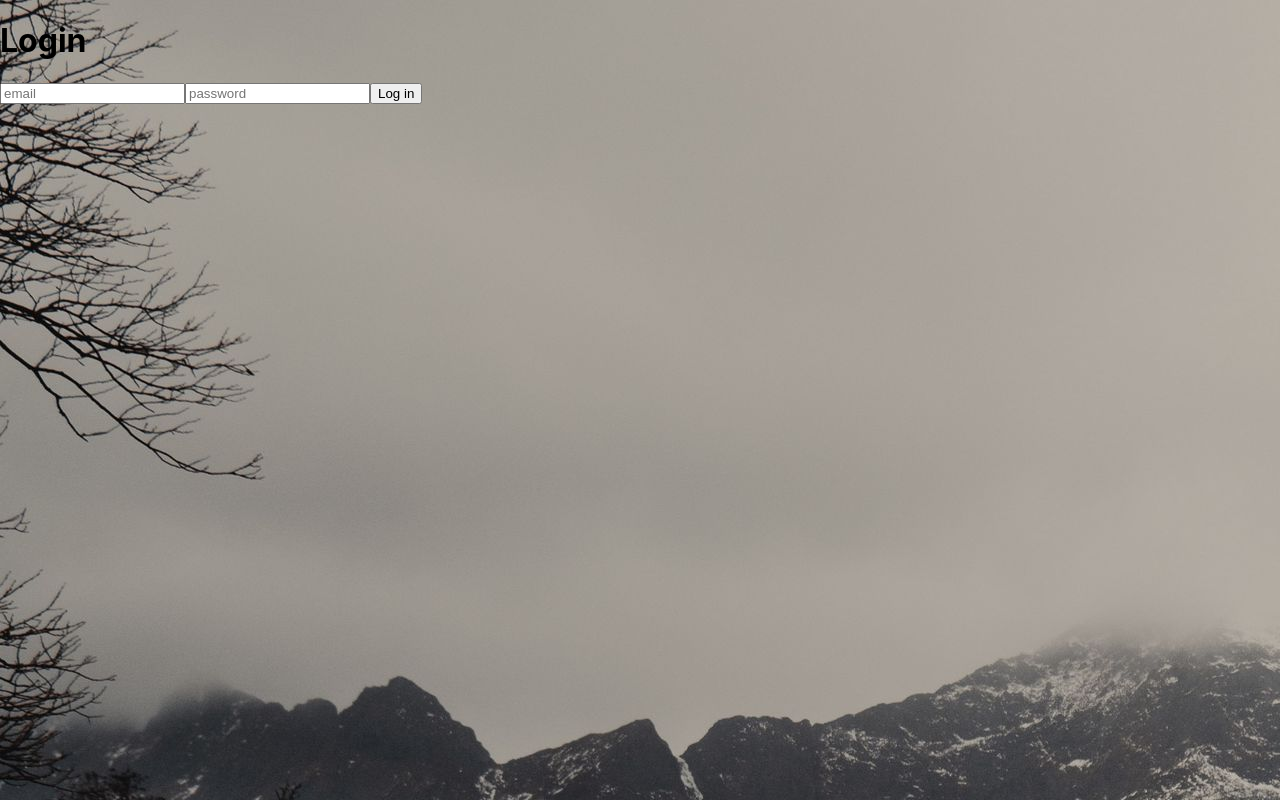
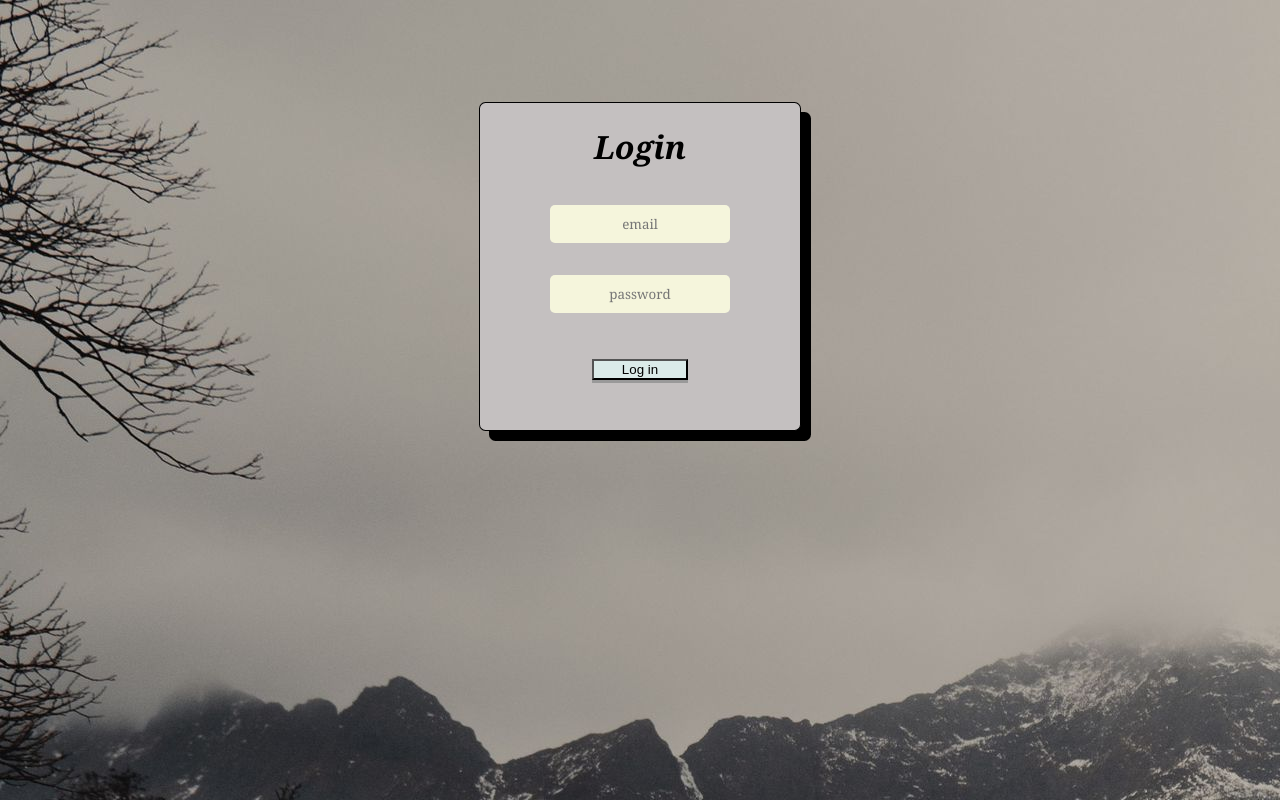
Before and after one commit to byczu123/zjedz.my_clone, a React (Create React App) app in the folder react_frontend/: page /login in a window 1280 px wide. Built offline with nearby package versions, Linux system fonts and the light colour scheme; the HTML template or start-up script is replaced by a standard one.

Commit message:
login and register page without alerts from node

```diff
--- a/react_frontend/src/components/Navbar.js
+++ b/react_frontend/src/components/Navbar.js
@@ -1,7 +1,6 @@
 import './Navbar.css'
 import logo from '../assets/restaurant_icon.jpg'
 import {Link} from 'react-router-dom'
-
 
 function Navbar() {
     return(
--- a/react_frontend/src/pages/HomePage.css
+++ b/react_frontend/src/pages/HomePage.css
@@ -8,6 +8,7 @@ body{
     justify-content: center;
 }
 .gallery-photo{
+    min-width: 400px;
     vertical-align: top;
     margin: 50px;
     width: 102%;
--- a/react_frontend/src/pages/LoginPage.js
+++ b/react_frontend/src/pages/LoginPage.js
@@ -1,5 +1,6 @@
 import React from 'react'
 import { useRef } from 'react'
+import './RegisterPage.css'
 
 const LoginPage = () => {
 
@@ -34,7 +35,7 @@ const LoginPage = () => {
   }
 
   return (
-    <div>
+    <div className='container'>
       <h1>
         Login
       </h1>
--- /dev/null
+++ b/react_frontend/src/pages/RegisterPage.css
@@ -0,0 +1,45 @@
+
+
+.container{
+    background-color: rgb(196, 192, 192);
+    margin-left: auto;
+    margin-right: auto;
+    margin-top: 8%;
+    max-width: 25%;
+    display: flex;
+    border: 1px solid;
+    border-radius: 2%;
+    flex-direction: column;
+    align-items: center;
+    font-family: Georgia, 'Times New Roman', Times, serif;
+    font-weight: bold;
+    font-style: italic;
+    box-shadow: 10px 10px;
+    width: 50%;
+}
+input{
+    background-color: beige;
+    border: 1px;
+    border-radius: 5px;
+    font-family: Georgia, 'Times New Roman', Times, serif;
+    text-align: center;
+    padding: 10px;
+    margin: 5%;
+    width: 50%;
+    display: block;
+    transition: ease-in-out, width 0.35s ease-in-out;
+
+}
+input:focus {
+    width: 58%;
+
+}
+button{
+    background-color: rgb(219, 235, 233) ;
+    margin-top: 30px;
+    width: 30%;
+    cursor: pointer;
+    margin-bottom: 50px;
+    box-shadow: 0 3px #999;
+
+}
--- a/react_frontend/src/pages/RegisterPage.js
+++ b/react_frontend/src/pages/RegisterPage.js
@@ -1,5 +1,6 @@
 import React from 'react'
 import { useRef } from 'react'
+import './RegisterPage.css'
 
 const RegisterPage = () => {
 
@@ -34,15 +35,15 @@ const RegisterPage = () => {
   }
 
   return (
-    <div>
-        <h1>
-            Register
-        </h1>
-        <input name="username" placeholder="username" type="text" ref={usernameInput}></input>
-        <input name="email" placeholder="email" type="text" ref={emailInput}></input>
-        <input name="password" placeholder="password" type="password" ref={passwordInput}></input>
-        <button onClick={submitRegistration}>Register</button>
-    </div>
+        <div className='container'>
+              <h1>
+                  Register
+              </h1>
+              <input name="username" placeholder="Username" type="text" ref={usernameInput}></input>
+              <input name="email" placeholder="E-mail" type="text" ref={emailInput}></input>
+              <input name="password" placeholder="Password" type="password" ref={passwordInput}></input>
+              <button onClick={submitRegistration}>Confirm</button>
+        </div>
   )
 }
 
```
